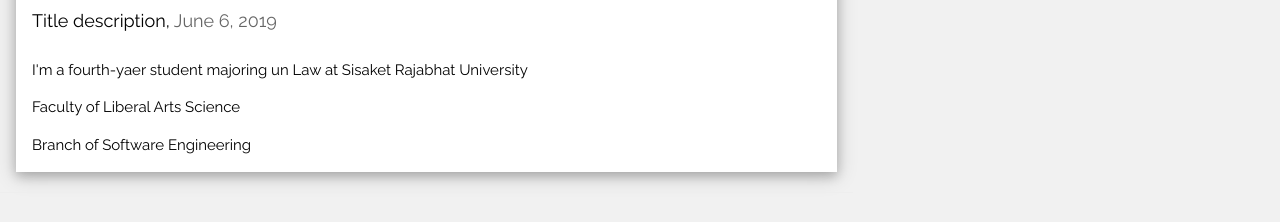
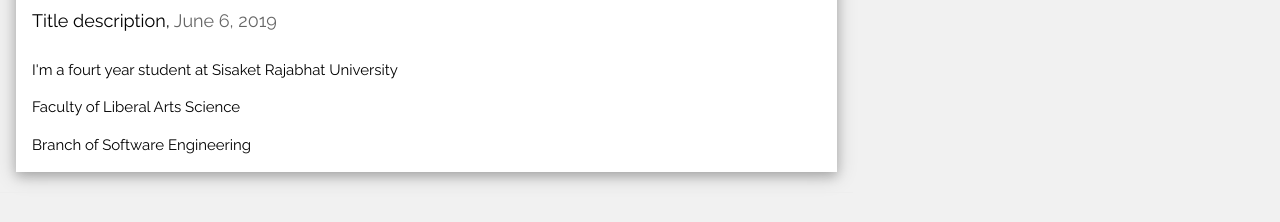
Before and after one commit to yasumin22377/Yasumin, a plain HTML site: page index.html in a window 1280 px wide. Shown: the part 862-1084 px from the top of the page. Drawn offline with nearby package versions, Linux system fonts and the light colour scheme.

Commit message:
Update index.html

```diff
--- a/index.html
+++ b/index.html
@@ -34,7 +34,7 @@
     </div>
 
     <div class="w3-container">
-      <p>I'm a fourth-yaer student majoring un Law at Sisaket Rajabhat University</p>
+      <p>I'm a fourt year student  at Sisaket Rajabhat University</p>
 	  <p>Faculty of Liberal Arts Science</p>
 	  <p>Branch of Software Engineering</p>
       <div class="w3-row">
```
